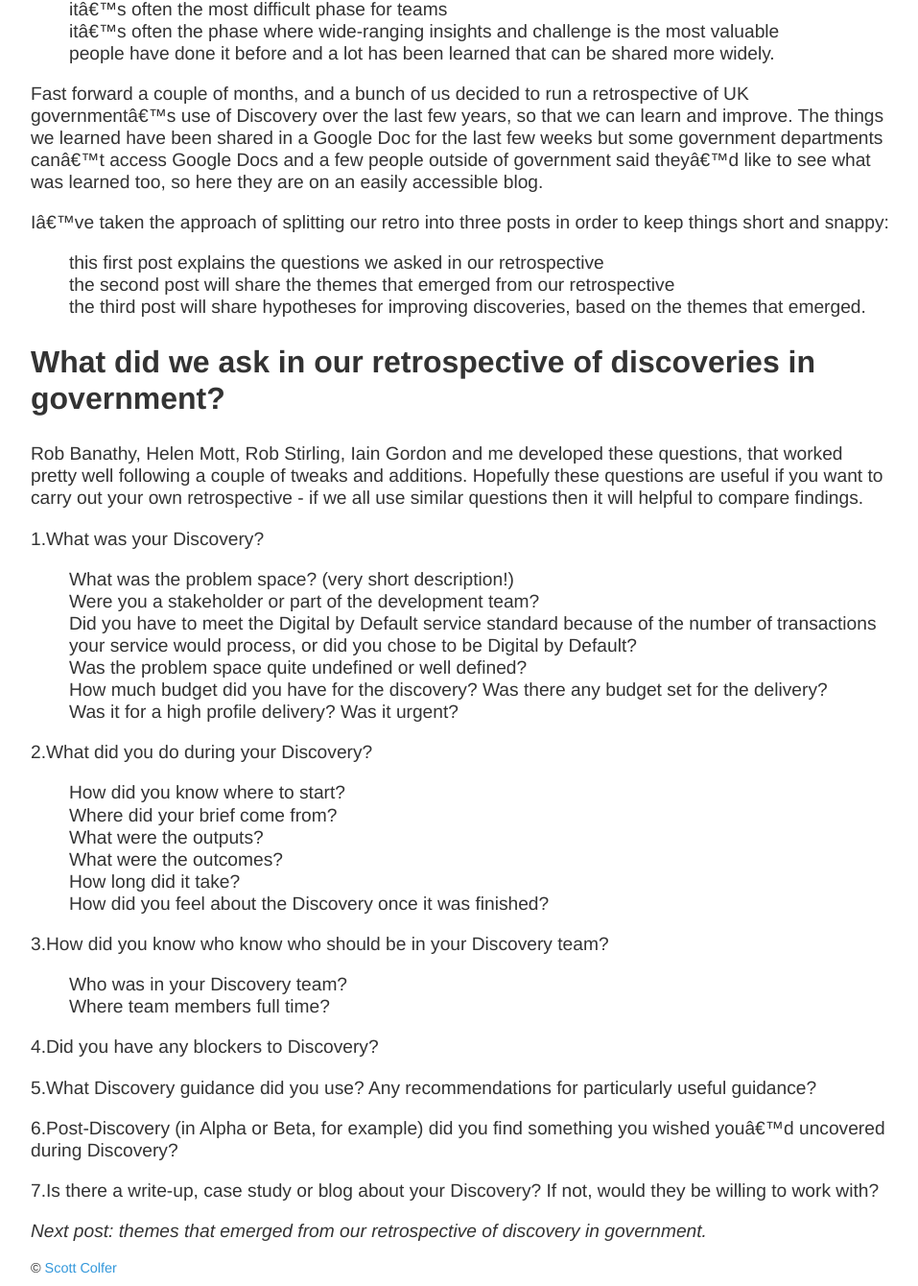
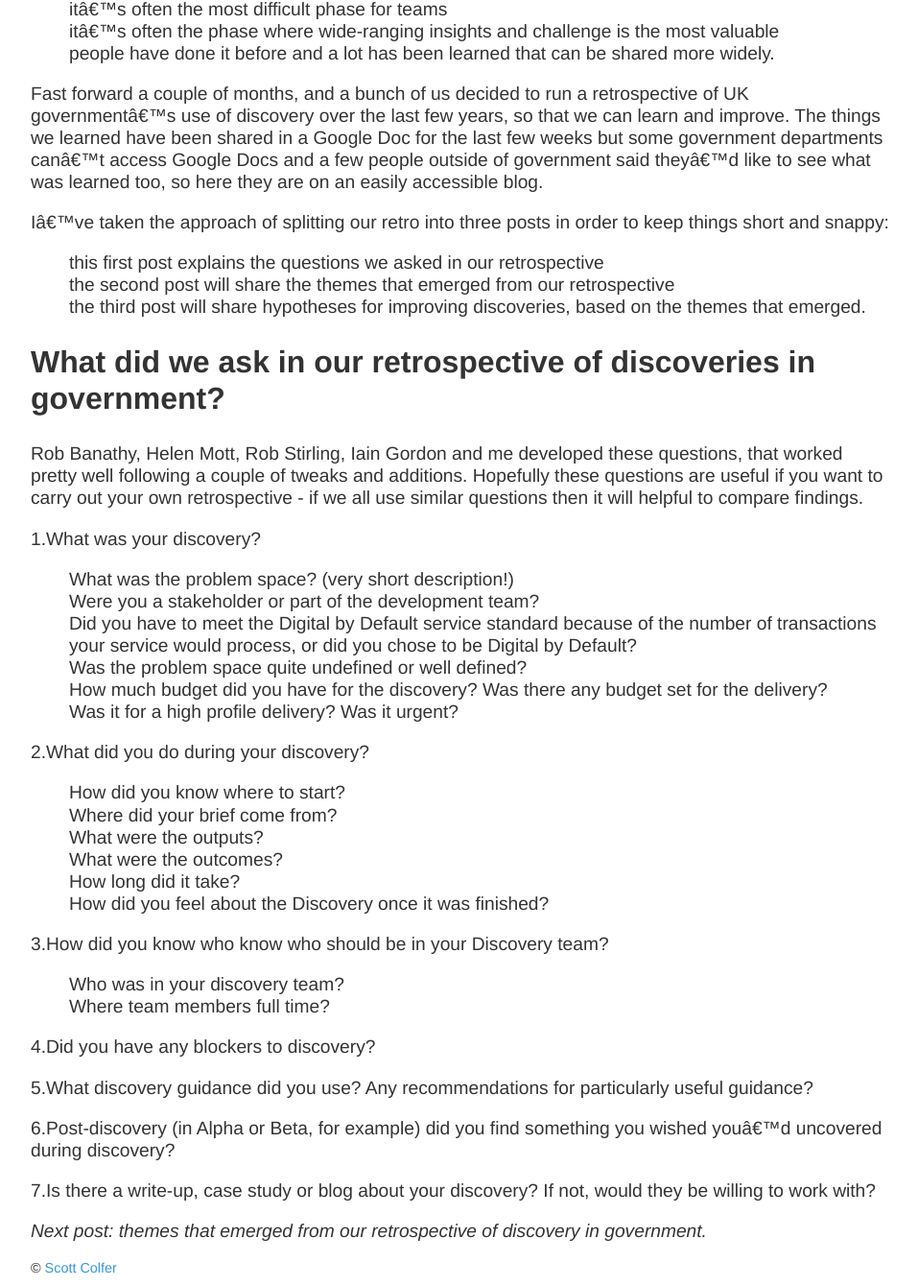
Before and after one commit to scottcolfer/scottcolfer.github.io, a Jekyll site: the page built from _posts/2017-08-13-discovery-retro-questions.md, in a window 1280 px wide. Shown: the part 576-1916 px from the top of the page at 96% size, without its empty margins (160-1117 px from the left). Built offline with Jekyll 4.4.1, drawn with Linux system fonts in a browser that asks for light colours.

Commit message:
Update 2017-08-13-discovery-retro-questions.md
Minor tweaks

```diff
--- a/_posts/2017-08-13-discovery-retro-questions.md
+++ b/_posts/2017-08-13-discovery-retro-questions.md
@@ -20,7 +20,7 @@ My assumptions were that:
 - it's often the phase where wide-ranging insights and challenge is the most valuable
 - people have done it before and a lot has been learned that can be shared more widely.
 
-Fast forward a couple of months, and a bunch of us decided to run a retrospective of UK government's use of Discovery over the last few years, so that we can learn and improve. The things we learned have been shared in a Google Doc for the last few weeks but some government departments can't access Google Docs and a few people outside of government said they'd like to see what was learned too, so here they are on an easily accessible blog.
+Fast forward a couple of months, and a bunch of us decided to run a retrospective of UK government's use of discovery over the last few years, so that we can learn and improve. The things we learned have been shared in a Google Doc for the last few weeks but some government departments can't access Google Docs and a few people outside of government said they'd like to see what was learned too, so here they are on an easily accessible blog.
 
 I've taken the approach of splitting our retro into three posts in order to keep things short and snappy:
 
@@ -32,7 +32,7 @@ I've taken the approach of splitting our retro into three posts in order to keep
 
 Rob Banathy, Helen Mott, Rob Stirling, Iain Gordon and me developed these questions, that worked pretty well following a couple of tweaks and additions. Hopefully these questions are useful if you want to carry out your own retrospective - if we all use similar questions then it will helpful to compare findings.
 
-1.What was your Discovery?
+1.What was your discovery?
 
 - What was the problem space? (very short description!)
 - Were you a stakeholder or part of the development team?
@@ -41,7 +41,7 @@ Rob Banathy, Helen Mott, Rob Stirling, Iain Gordon and me developed these questi
 - How much budget did you have for the discovery? Was there any budget set for the delivery?
 - Was it for a high profile delivery? Was it urgent?
 
-2.What did you do during your Discovery?
+2.What did you do during your discovery?
 
 - How did you know where to start?
 - Where did your brief come from?
@@ -52,15 +52,15 @@ Rob Banathy, Helen Mott, Rob Stirling, Iain Gordon and me developed these questi
 
 3.How did you know who know who should be in your Discovery team?
 
-- Who was in your Discovery team?
+- Who was in your discovery team?
 - Where team members full time?
 
-4.Did you have any blockers to Discovery?
+4.Did you have any blockers to discovery?
 
-5.What Discovery guidance did you use? Any recommendations for particularly useful guidance?
+5.What discovery guidance did you use? Any recommendations for particularly useful guidance?
 
-6.Post-Discovery (in Alpha or Beta, for example) did you find something you wished you’d uncovered during Discovery?
+6.Post-discovery (in Alpha or Beta, for example) did you find something you wished you’d uncovered during discovery?
 
-7.Is there a write-up, case study or blog about your Discovery?  If not, would they be willing to work with?
+7.Is there a write-up, case study or blog about your discovery?  If not, would they be willing to work with?
 
 *Next post: themes that emerged from our retrospective of discovery in government.*
```
